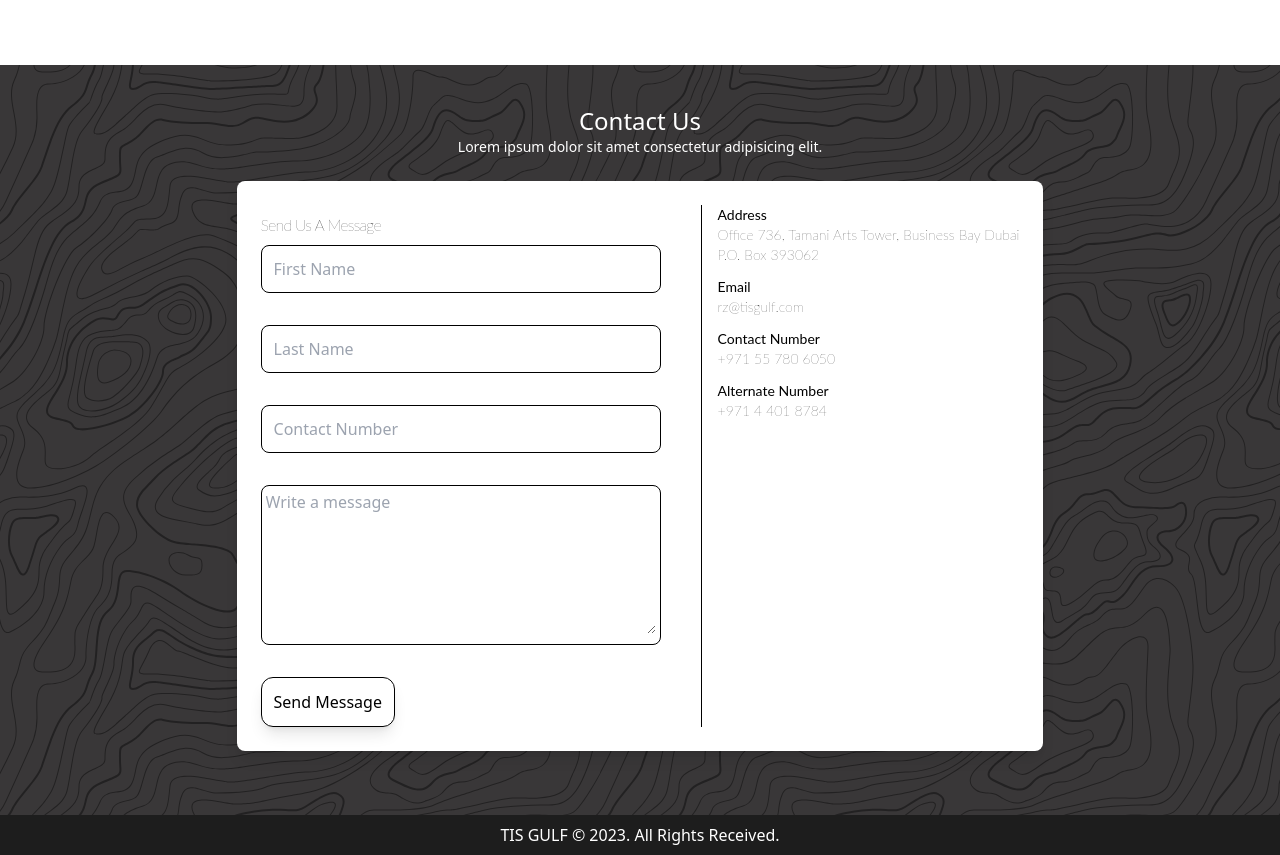
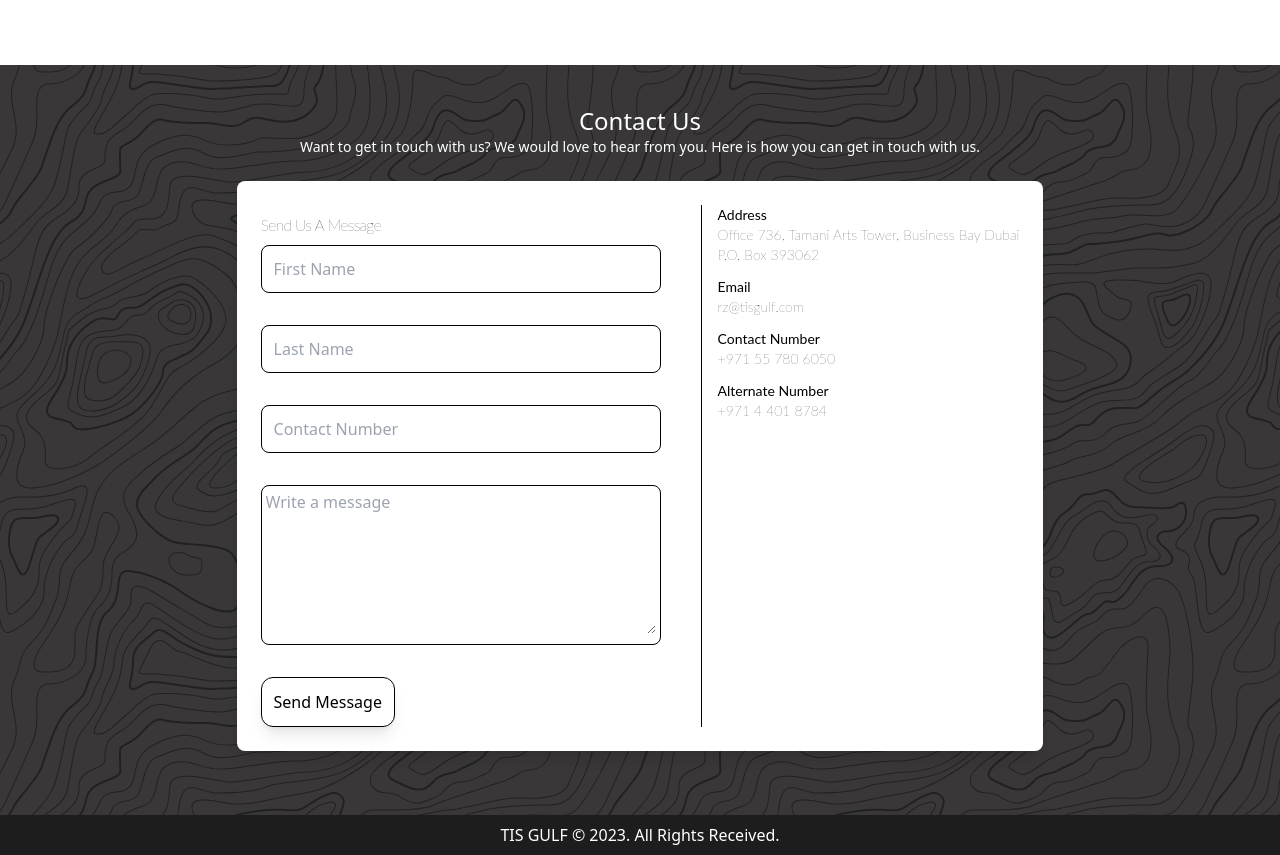
Before and after one commit to zubair1024/tis-website-new, a Next.js app: page / in a window 1280 px wide. Shown: the part 5340-6195 px from the top of the page. Built offline with nearby package versions, Linux system fonts and the light colour scheme.

Commit message:
contact us

```diff
--- a/src/components/ContactUs.tsx
+++ b/src/components/ContactUs.tsx
@@ -143,7 +143,8 @@ const ContactUs = () => {
         <div className="text-center">
           <h1 className="text-2xl">Contact Us</h1>
           <p className="text-sm">
-            Lorem ipsum dolor sit amet consectetur adipisicing elit.
+            Want to get in touch with us? We would love to hear from you. Here
+            is how you can get in touch with us.
           </p>
           <motion.div
             className="flex flex-col md:flex-row w-full p-6 my-6 space-y-6 md:space-y-0 md:space-x-10 rounded-lg shadow-lg bg-[#fff] text-[#000]"
```
